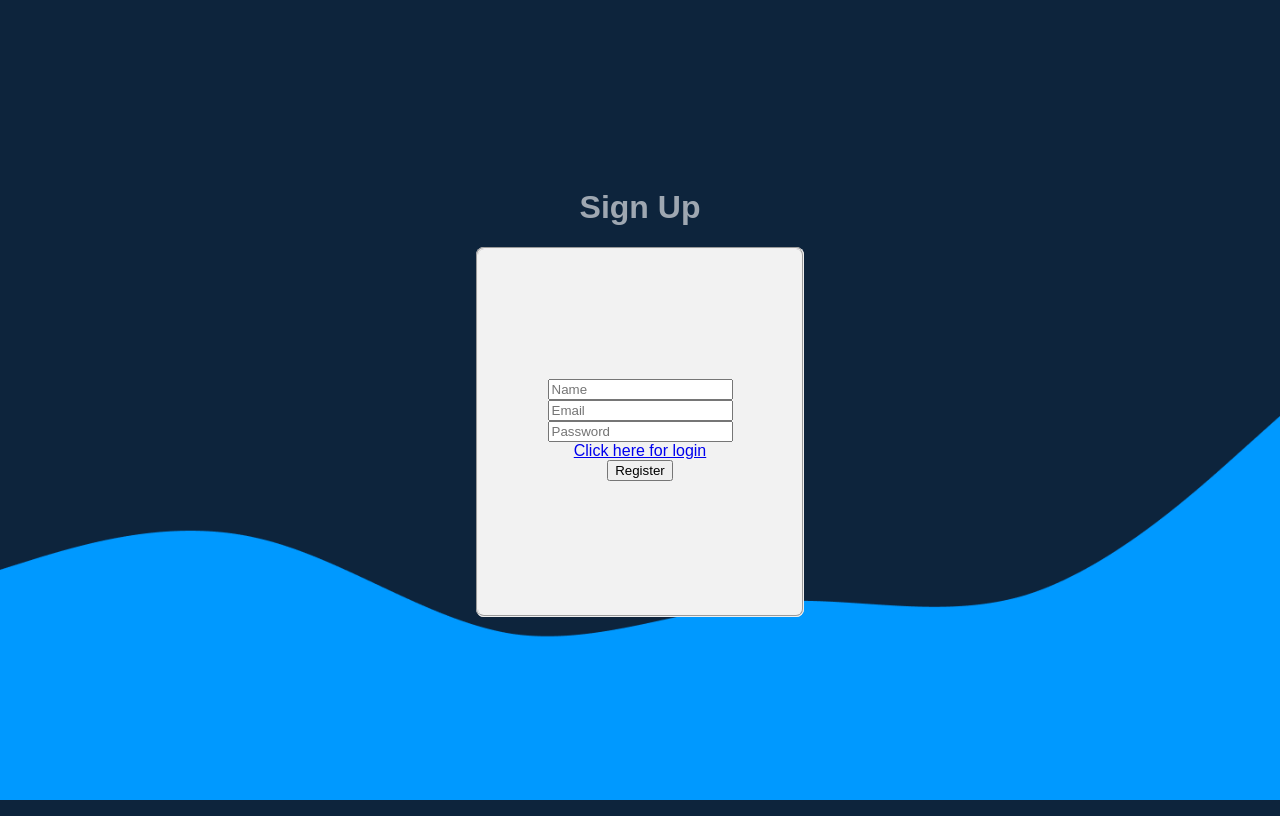
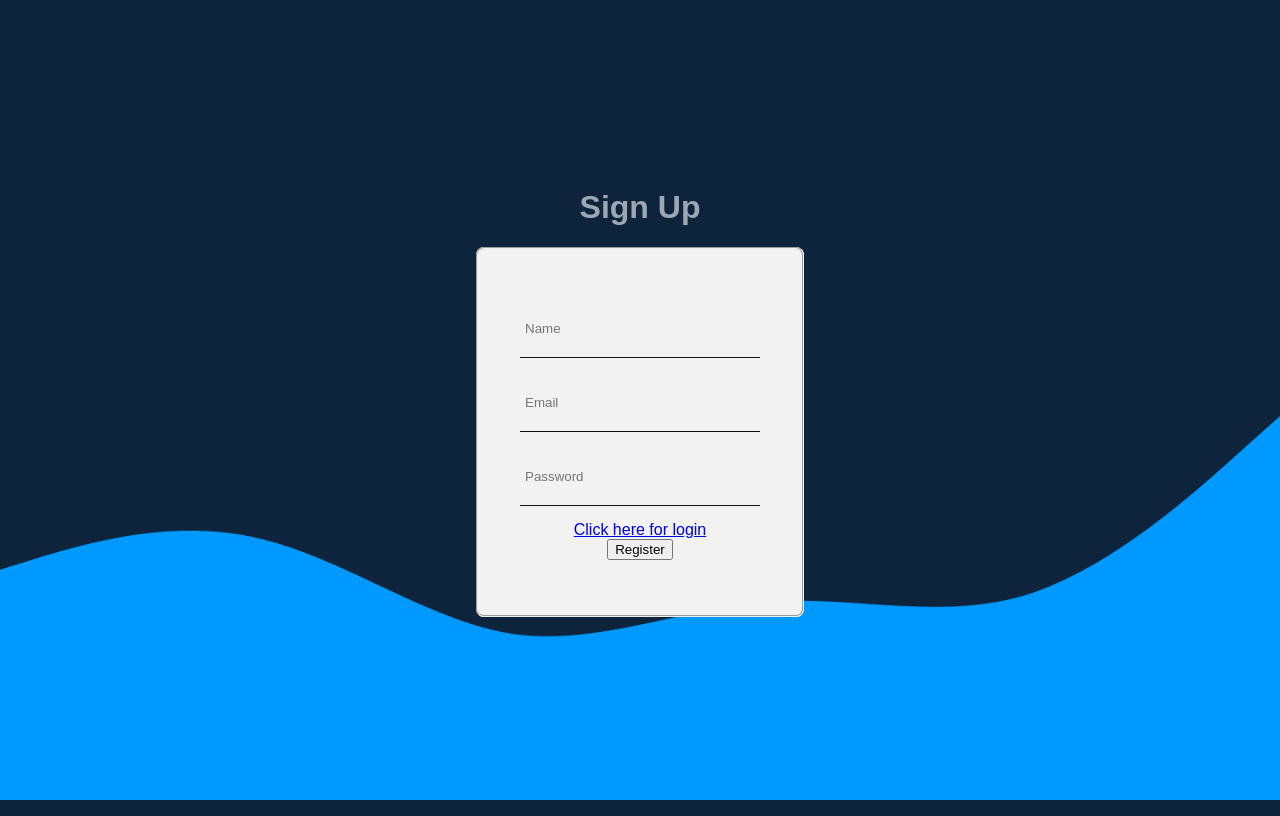
Before and after one commit to ItaloCanturil/Vue-Habit, a Vue app: page /register in a window 1280 px wide. Built offline with nearby package versions, Linux system fonts and the light colour scheme; the HTML template or start-up script is replaced by a standard one.

Commit message:
UI: add the new ui design

```diff
--- a/package.json
+++ b/package.json
@@ -11,6 +11,7 @@
     "axios": "^0.21.1",
     "core-js": "^3.6.5",
     "normalize.css": "^8.0.1",
+    "v-calendar": "^2.3.0",
     "vue": "^2.6.11",
     "vue-router": "^3.5.1",
     "vuex": "^3.6.2"
--- a/src/components/HabitTracker.vue
+++ b/src/components/HabitTracker.vue
@@ -32,7 +32,7 @@ export default {
   data () {
     return {
       title: 'Habit Tracker',
-      date: ''
+      date: '',
     }
   },
 
@@ -60,6 +60,12 @@ export default {
   margin-bottom: 30px;
 }
 
+.date__data {
+  border-radius: 8px;
+  border: none;
+  padding: 5px;
+}
+
 .modal {
   display: flex;
   justify-content: space-evenly;
--- a/src/views/Register.vue
+++ b/src/views/Register.vue
@@ -3,9 +3,9 @@
     <h1 class="register__title">Sign Up</h1>
     <fieldset class="register__field">
       <form class="field__form">
-        <input type="text" v-model="name" class="form__name" placeholder="Name">
-        <input type="email" v-model="email" class="form__email" placeholder="Email">
-        <input type="password" v-model="password" class="form__password" placeholder="Password">
+        <input type="text" v-model="name" class="form__name form__input" placeholder="Name">
+        <input type="email" v-model="email" class="form__email form__input" placeholder="Email">
+        <input type="password" v-model="password" class="form__password form__input" placeholder="Password">
       </form>
       <router-link to="/">Click here for login</router-link>
       <button @click="register()">Register</button>
@@ -95,5 +95,22 @@ export default {
   display: flex;
   flex-direction: column;
   justify-content: center;
+  width: 80%;
+}
+
+.form__input {
+  background: transparent;
+  border: none;
+  border-bottom: 1px solid #131111;
+  height: 3rem;
+  padding: 5px;
+  margin-bottom: 15px;
+  outline: none;
+  transition: .2s ease-out;
+}
+
+.form__input:focus {
+  border-bottom: 1px solid #095209;
+  box-shadow: 0 1px 0 0 #095209;
 }
 </style>
```
Also changed, not shown: 1 other file (tests, documents, lock files or other folders).
